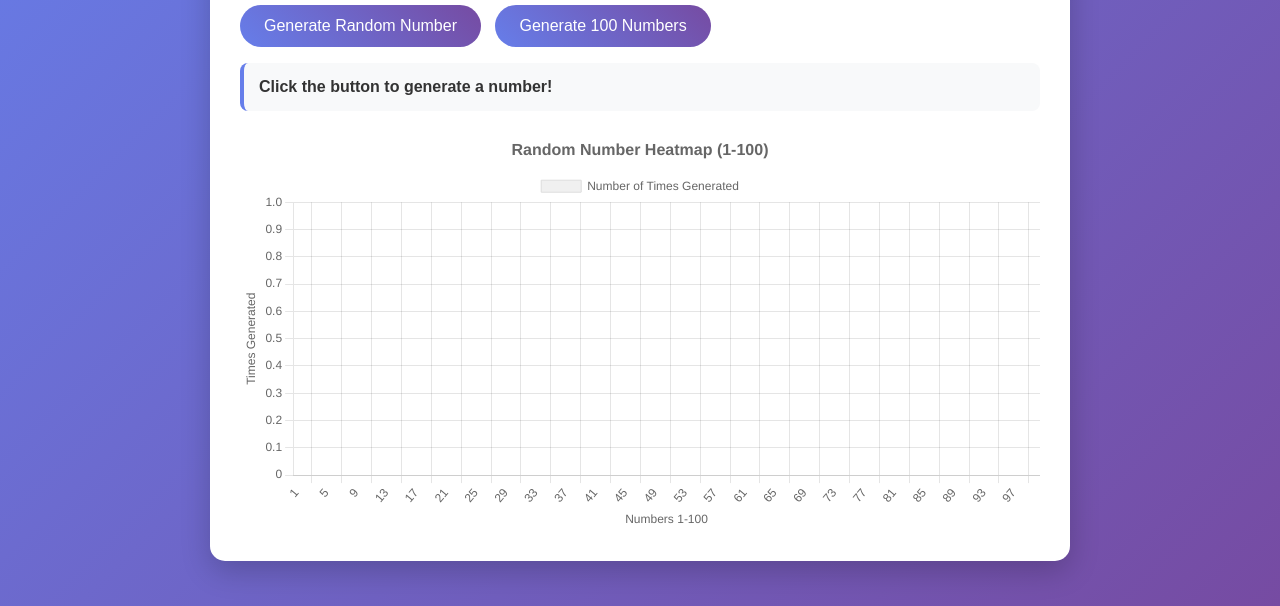
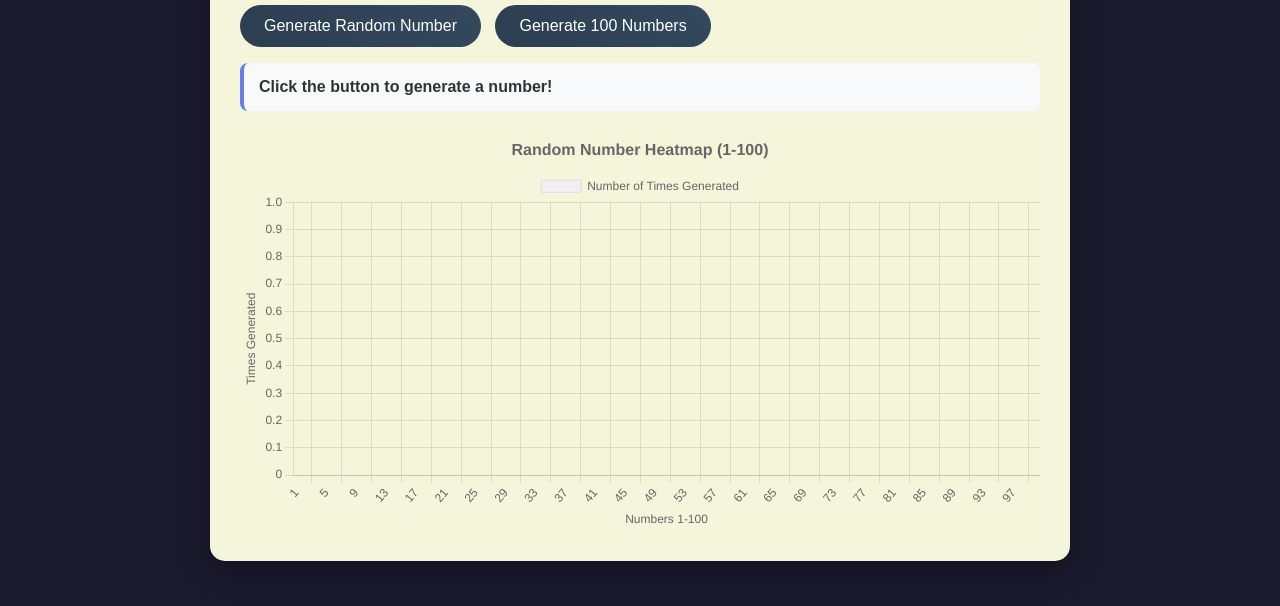
Before and after one commit to elowell17/random-number-generator, a plain HTML site: page index.html in a window 1280 px wide. Shown: the part 234-840 px from the top of the page. Drawn offline with nearby package versions, Linux system fonts and the light colour scheme.

Commit message:
Move index.html to root for GitHub Pages

```diff
--- a/php-website/index.html
+++ b/index.html
@@ -6,7 +6,7 @@
   <style>
     body {
       font-family: Arial, sans-serif;
-      background: linear-gradient(135deg, #667eea 0%, #764ba2 100%);
+      background: #1a1a2e;
       margin: 0;
       padding: 20px;
       min-height: 100vh;
@@ -15,10 +15,10 @@
     .container {
       max-width: 800px;
       margin: 0 auto;
-      background: white;
+      background: #f5f5dc;
       padding: 30px;
       border-radius: 15px;
-      box-shadow: 0 10px 30px rgba(0,0,0,0.2);
+      box-shadow: 0 10px 30px rgba(0,0,0,0.3);
     }
 
     h1 {
@@ -34,7 +34,7 @@
     }
 
     button {
-      background: linear-gradient(45deg, #667eea, #764ba2);
+      background: linear-gradient(45deg, #2c3e50, #34495e);
       color: white;
       border: none;
       padding: 12px 24px;
```
